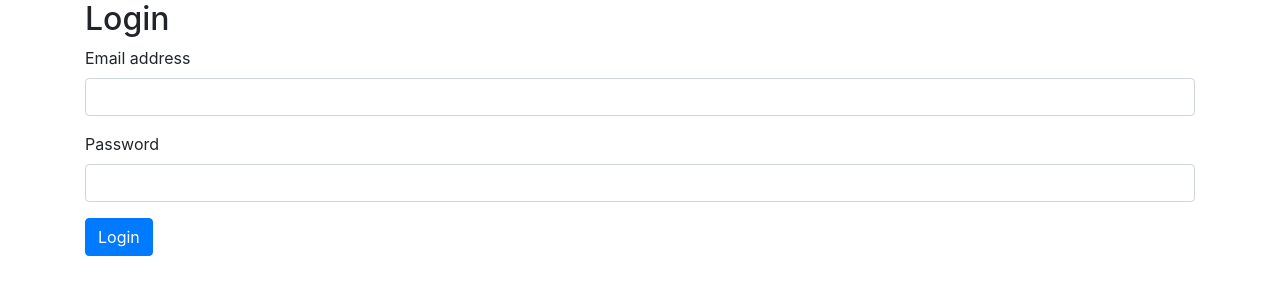
After one commit to Michael-Otieno-Kasuku/SchoolVibes, a Django app: page /uririconnect/login/ in a window 1280 px wide. The commit adds this page. Shown: the top 300 px of the page. Run offline with Django 4.2, Linux system fonts and the light colour scheme; some libraries are stand-ins or nearby versions.

Commit message:
login page created

```diff
--- a/uririconnect/templates/index.html
+++ b/uririconnect/templates/index.html
@@ -19,9 +19,7 @@
         </div>
         <nav class="navigation" role="navigation" aria-label="Main Navigation">
             <a href="#home" class="nav-item">Home</a>
-            <a href="#about" class="nav-item">About Us</a>
             <a href="#contact" class="nav-item">Contact Us</a>
-            <a href="#faqs" class="nav-item">FAQs</a>
             <a href="#login" class="nav-item">Login/Signup</a>
         </nav>
     </header>
@@ -89,7 +87,7 @@
             <a href="#" class="social-icon">Twitter</a>
             <a href="#" class="social-icon">Instagram</a>
         </div>
-        <div class="footer-contact" role="contentinfo" aria-label="Contact Information">
+        <div id= "contact" class="footer-contact" role="contentinfo" aria-label="Contact Information">
             <div class="contact-icon">✉️</div>
             <div class="contact-info">info@schoolvibe.com</div>
             <div class="contact-icon">📞</div>
--- /dev/null
+++ b/uririconnect/templates/login.html
@@ -0,0 +1,38 @@
+{% load static %}
+<!DOCTYPE html>
+<html lang="en">
+
+<head>
+    <meta charset="UTF-8">
+    <meta name="viewport" content="width=device-width, initial-scale=1.0">
+    <link rel="stylesheet" href="https://stackpath.bootstrapcdn.com/bootstrap/4.5.2/css/bootstrap.min.css">
+    <link rel="stylesheet" href="{% static 'login.css' %}">
+    <title>Login</title>
+</head>
+
+<body>
+    <div class="container">
+        <div class="login-form">
+            <h2>Login</h2>
+            <form id="login-form" method="post" action="{% url 'login' %}">
+                {% csrf_token %}
+                <div class="form-group">
+                    <label for="email">Email address</label>
+                    <input type="email" class="form-control" id="email" name="email" required>
+                </div>
+                <div class="form-group">
+                    <label for="password">Password</label>
+                    <input type="password" class="form-control" id="password" name="password" required>
+                </div>
+                <button type="submit" class="btn btn-primary">Login</button>
+            </form>
+        </div>
+    </div>
+
+    <script src="https://code.jquery.com/jquery-3.5.1.slim.min.js"></script>
+    <script src="https://cdn.jsdelivr.net/npm/@popperjs/core@2.9.1/dist/umd/popper.min.js"></script>
+    <script src="https://stackpath.bootstrapcdn.com/bootstrap/4.5.2/js/bootstrap.min.js"></script>
+    <script src="{% static 'script.js' %}"></script>
+</body>
+
+</html>
--- a/uririconnect/urls.py
+++ b/uririconnect/urls.py
@@ -2,5 +2,6 @@ from django.urls import path
 from . import views
 
 urlpatterns = [
-    path('',views.index, name="index"),
+    path('', views.index, name="index"),
+    path('login/', views.login_view, name='login'),  # Add this line to define the login URL
 ]
--- a/uririconnect/views.py
+++ b/uririconnect/views.py
@@ -2,3 +2,19 @@ from django.shortcuts import render
 
 def index(request):
     return render(request, 'index.html')
+
+from django.contrib.auth import authenticate, login
+
+def login_view(request):
+    if request.method == 'POST':
+        email = request.POST['email']
+        password = request.POST['password']
+        user = authenticate(request, email=email, password=password)
+        if user is not None:
+            login(request, user)
+            # Redirect to a success page
+        else:
+            # Return an error message to the template
+            error_message = "Invalid email or password."
+            return render(request, 'login.html', {'error_message': error_message})
+    return render(request, 'login.html')
```
Also changed, not shown: uririconnect/static/css/login.css (added, +22 -0 lines), uririconnect/templates/signup.html (added).
